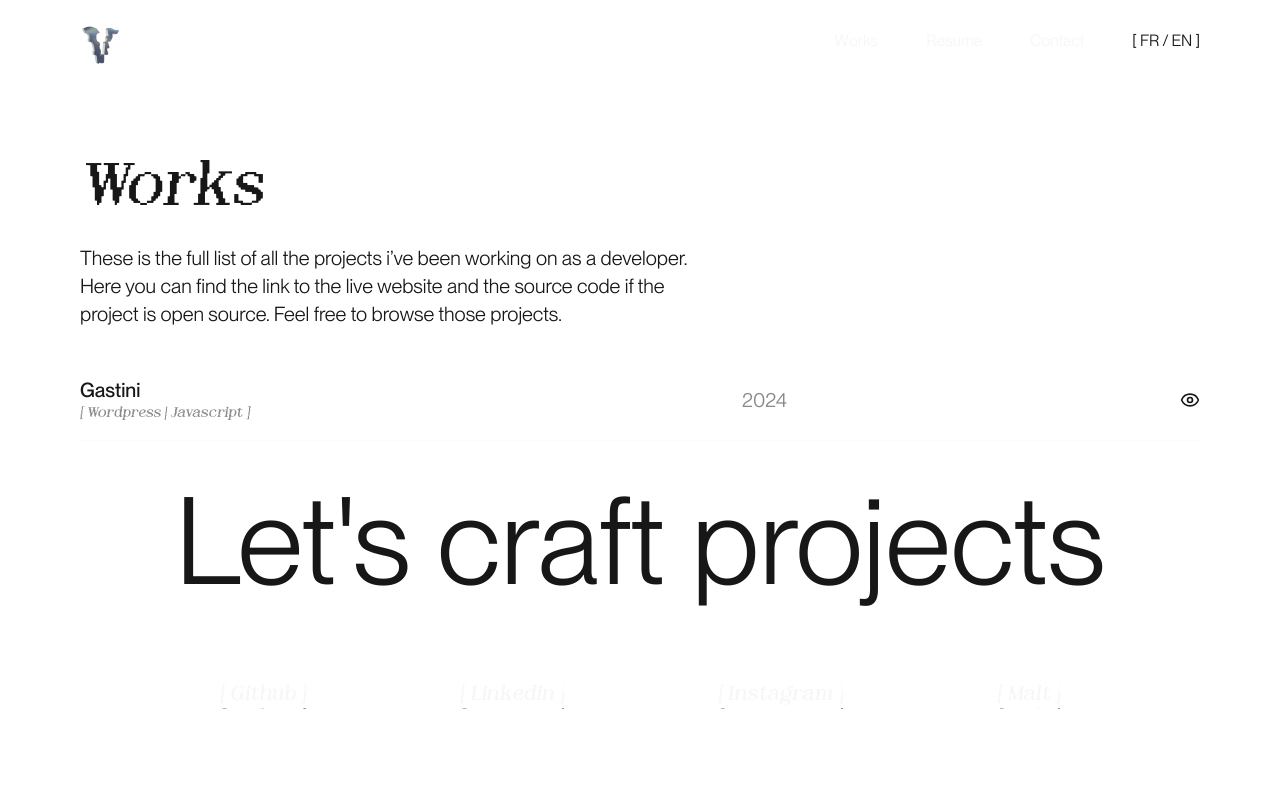
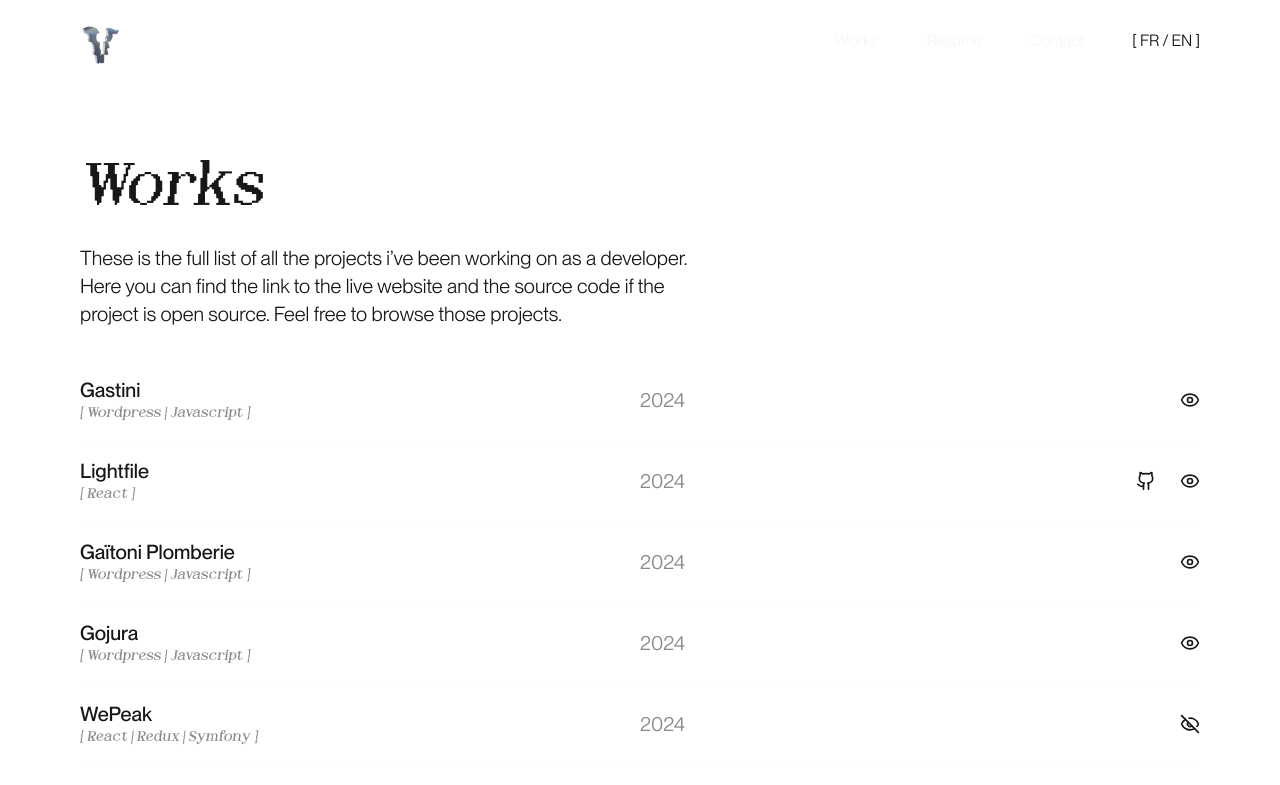
Before and after one commit to pommito/Portfolio-2024, a Next.js app: page /works in a window 1280 px wide. Shown: the top 785 px of the page. Built offline with nearby package versions, Linux system fonts and the light colour scheme.

Commit message:
Integ(works) : list of work is now fully dynamic and depend on data file

```diff
--- a/src/app/works/page.tsx
+++ b/src/app/works/page.tsx
@@ -1,6 +1,8 @@
 import WorkListItem from '@/components/WorkListItem';
 import { Eye, Github } from 'lucide-react';
 import Link from 'next/link';
+
+import { works } from '@/data/works';
 
 export default function Works() {
   return (
@@ -12,7 +14,9 @@ export default function Works() {
         <br /> project is open source. Feel free to browse those projects.
       </p>
       <ul>
-        <WorkListItem title="Gastini" techs={'[ Wordpress | Javascript ]'} date={'2024'} url={'https://gastini.fr'} />
+        {works.map((exp, index) => (
+          <WorkListItem key={index} {...exp} />
+        ))}
       </ul>
     </main>
   );
--- a/src/components/WorkListItem.tsx
+++ b/src/components/WorkListItem.tsx
@@ -13,7 +13,7 @@ export default function WorkListItem({ title, techs, date, url, githubUrl }: Wor
         <span className="font-dot text-sm opacity-50">{techs}</span>
       </div>
       <span className="font-pp text-xl opacity-50 w-1/5">{date}</span>
-      <div className="flex gap-6">
+      <div className="flex gap-6 w-1/5 justify-end">
         {githubUrl && (
           <Link href={githubUrl}>
             <Github size={20} />
--- a/src/data/works.ts
+++ b/src/data/works.ts
@@ -27,6 +27,12 @@ export const works: worksType[] = [
     url: 'https://gaitoni-plomberie.com',
   },
   {
+    title: 'Gojura',
+    techs: '[ Wordpress | Javascript ]',
+    date: '2024',
+    url: 'https://gojura.fr',
+  },
+  {
     title: 'WePeak',
     techs: '[ React | Redux | Symfony ]',
     date: '2024',
```
